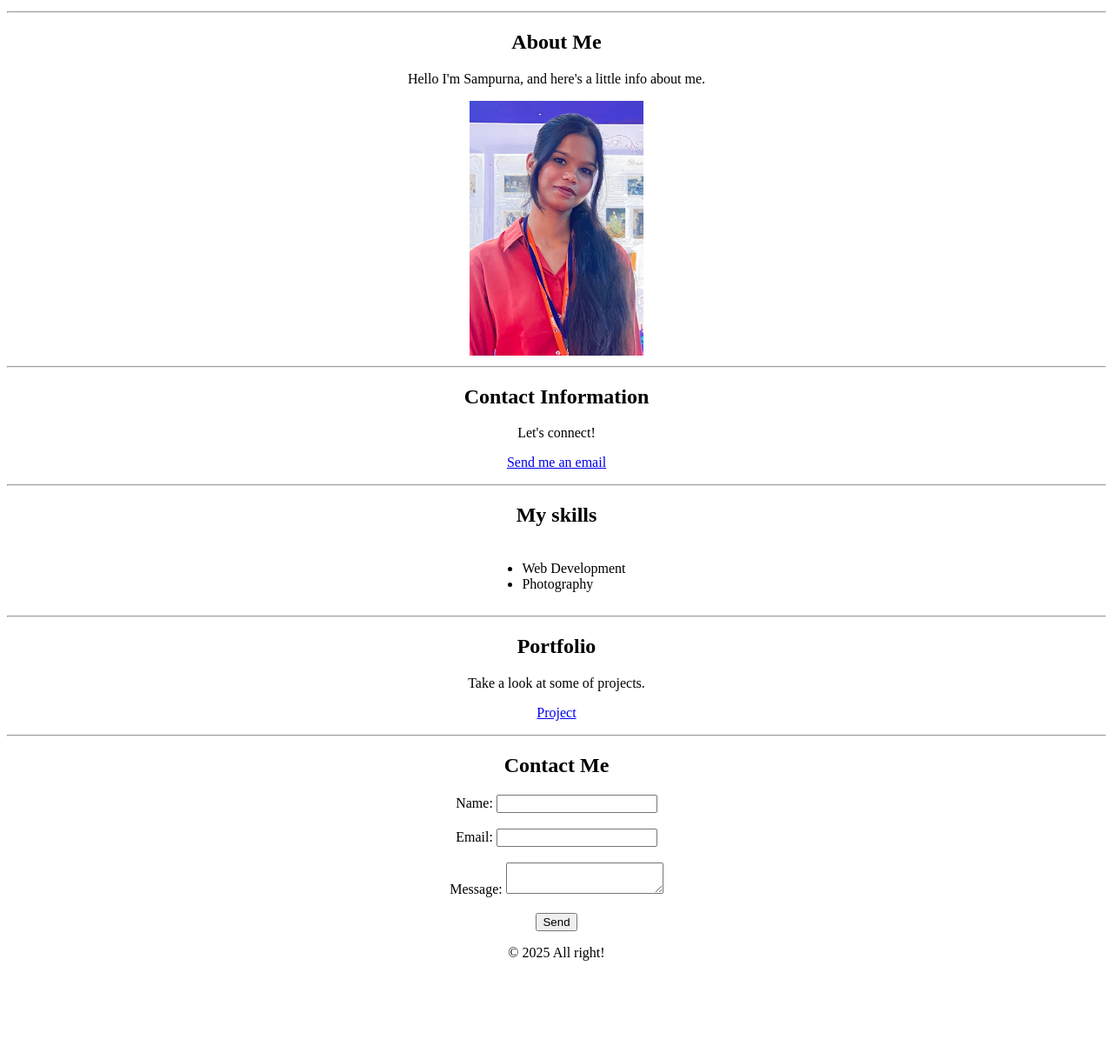
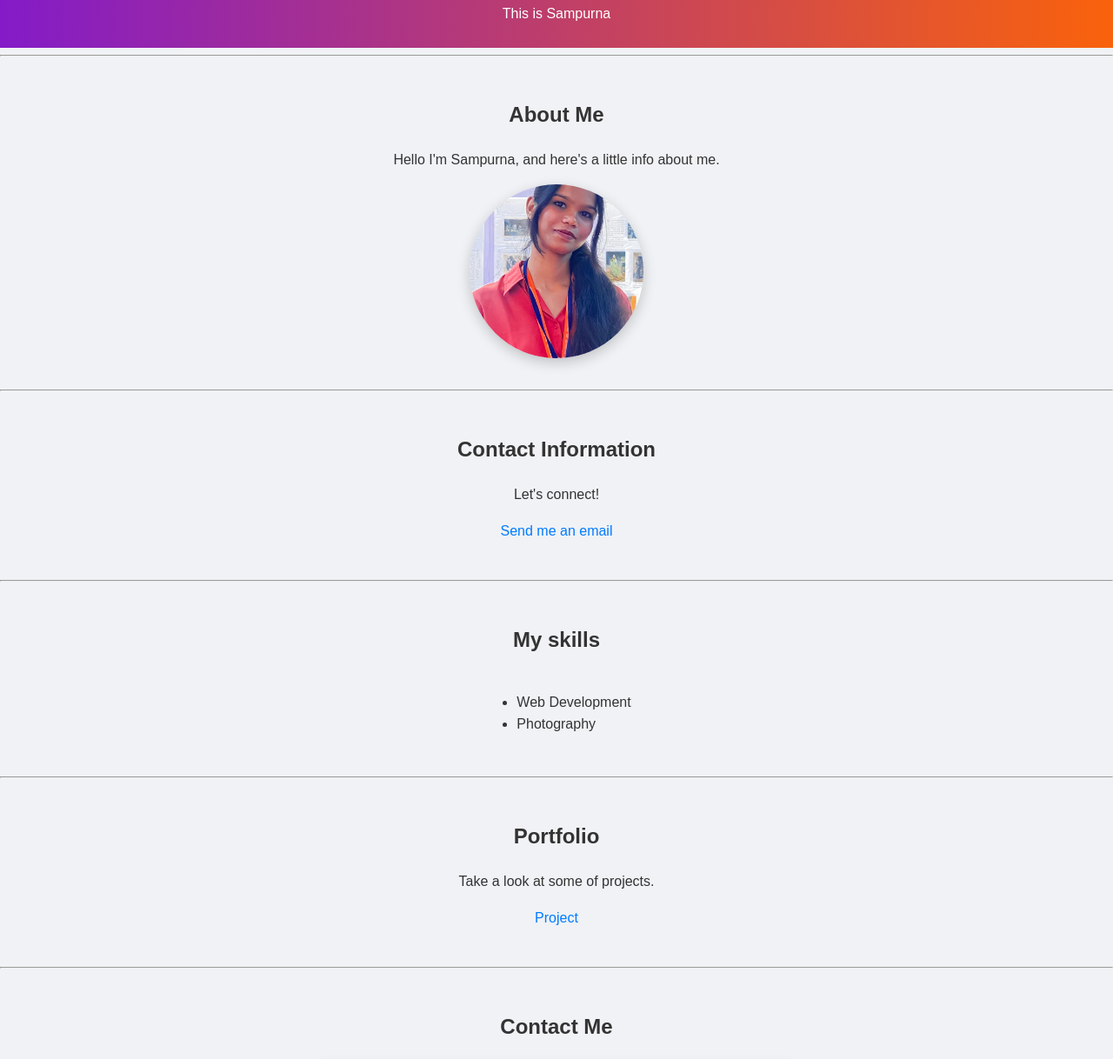
Before and after one commit to SampurnaKhaparde/My-Profile, a plain HTML site: page index.html in a window 1280 px wide. Shown: the part 101-1319 px from the top of the page at 87% size. Before the commit the page ends 1222 px from the top, so only its background shows below. Drawn offline with Linux system fonts and the light colour scheme.

Commit message:
This is my portfolio

```diff
--- a/index.html
+++ b/index.html
@@ -4,7 +4,8 @@
     <meta charset="UTF-8">
     <meta name="viewport" content="width=device-width, initial-scale=1.0">
     <title>Portfolio</title>
-    <link rel="icon" href="image1.ico" type="icon image"
+    <link rel="icon" href="image1.ico" type="icon image">
+    <link rel="stylesheet" href="style.css">
 </head>
 <body>
     <center>
--- /dev/null
+++ b/style.css
@@ -0,0 +1,89 @@
+body{
+    font-family: 'Poppins', sans-serif;
+    background-color: #f0f2f5;
+    color: #333;
+    line-height: 1.6;
+    margin: 0;
+    padding: 0;
+}
+
+h1, h2{
+    font-weight: 700;
+}
+
+p{
+    font-weight: 400;
+}
+
+a{
+    color:#007bff;
+    text-decoration: none;
+}
+
+a:hover{
+    color:#0056b2;
+    text-decoration: underline;
+
+}
+
+header{
+    background: linear-gradient(to right, #831bc8, #f9620b);
+    color: #fff;
+    padding: 10px 0;
+    text-align: center;
+}
+
+section{
+    padding: 20px;
+    text-align: center;
+}
+
+img{
+    width: 200px;
+    height: 200px;
+    border-radius: 50%;
+    box-shadow: 0 5px 15px rgba(0,0,0,0.2);
+    object-fit: cover;
+}
+
+form{
+   max-width: 500px;
+   margin: 20px auto;
+   padding: 20px;
+   background: #fff;
+   box-shadow: 0 5px 15px rgba(0,0,0,0.1);
+}
+
+form input[type="text"],
+form input[type="email"],
+form textarea{
+    width: calc(100% - 20px);
+    padding: 10px;
+    margin-bottom: 20px;
+    border: 1px solid #ccc;
+    border-radius: 5px;
+}
+
+form button{
+    background: #007bff;
+    color: #fff;
+    border: 0;
+    padding: 10px 20px;
+    border-radius: 5px;
+    cursor: pointer;
+    font-size: 18px;
+}
+
+form button:hover{
+    background: #0056b3;
+}
+
+footer{
+    background: linear-gradient(to right, #831bc8, #f9620b);
+    color: #fff;
+    text-align: center;
+    padding: 20px 0;
+    position: relative;
+    bottom: 0;
+    width: 100%;
+}
```
